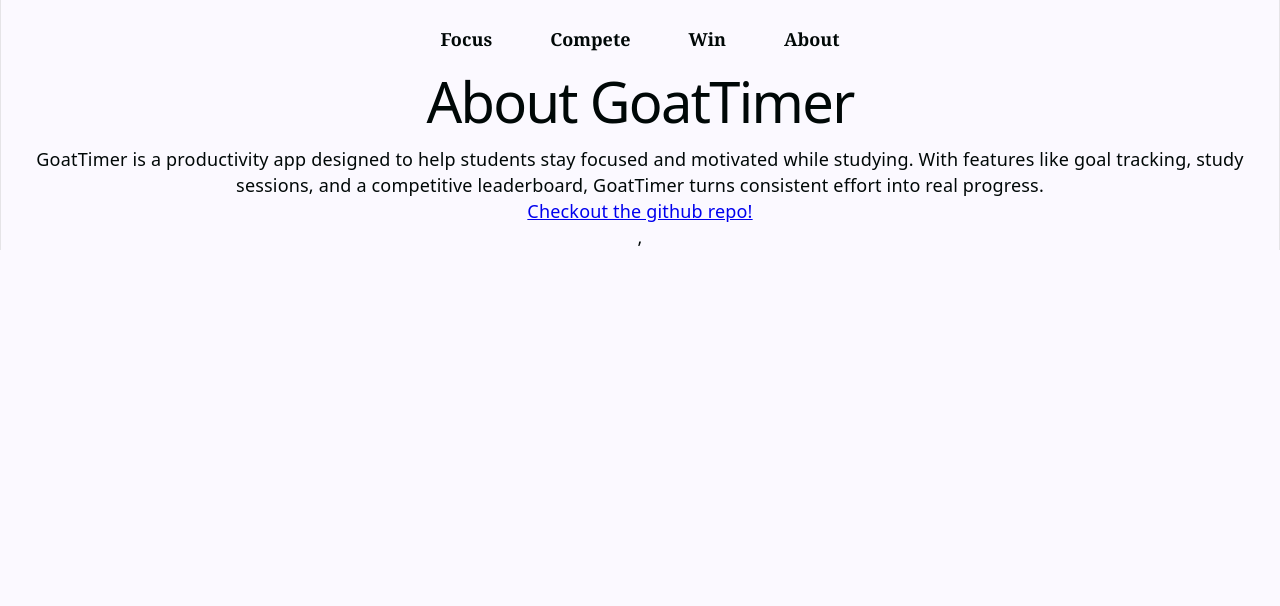
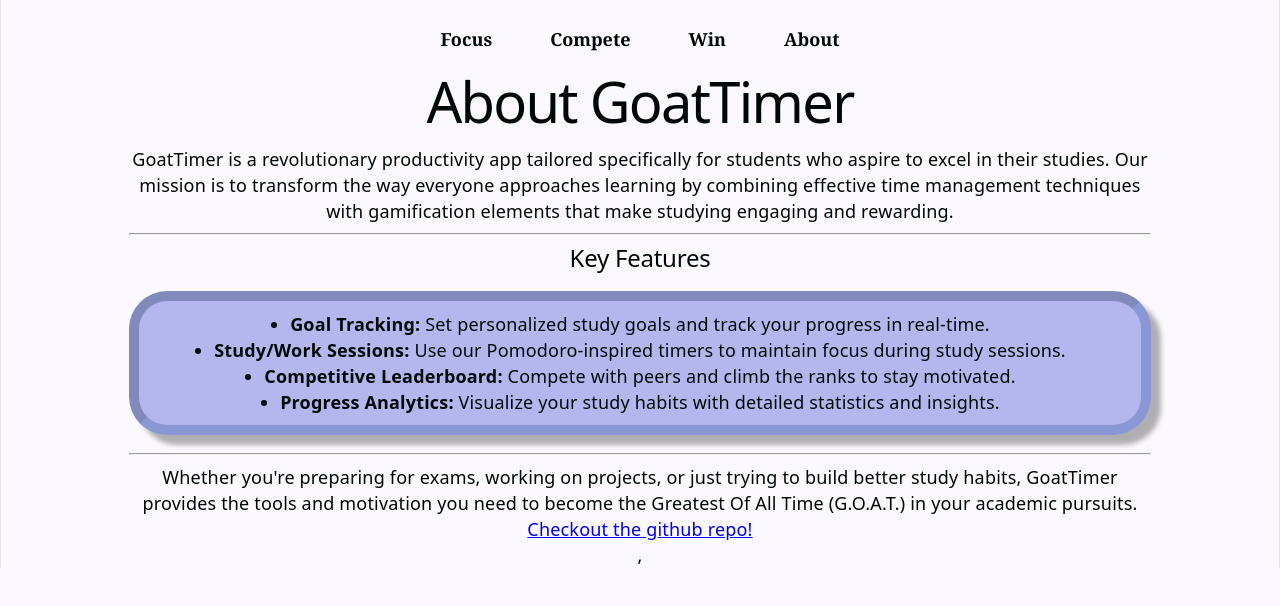
Before and after one commit to Group2Goats/GoatTimer, a React app in the folder packages/frontend/: page /about in a window 1280 px wide. Shown: the top 606 px of the page. Built offline with nearby package versions, Linux system fonts and the light colour scheme; the HTML template or start-up script is replaced by a standard one.

Commit message:
feat: about page

```diff
--- a/packages/frontend/src/components/About.jsx
+++ b/packages/frontend/src/components/About.jsx
@@ -1,12 +1,42 @@
+import styles from "./About.module.css";
+
 function About() {
   return (
-    <div id="about" className="About">
+    <div className={styles.about}>
       <h1>About GoatTimer</h1>
       <p>
-        GoatTimer is a productivity app designed to help students stay focused
-        and motivated while studying. With features like goal tracking, study
-        sessions, and a competitive leaderboard, GoatTimer turns consistent
-        effort into real progress.
+        GoatTimer is a revolutionary productivity app tailored specifically for
+        students who aspire to excel in their studies. Our mission is to
+        transform the way everyone approaches learning by combining effective
+        time management techniques with gamification elements that make studying
+        engaging and rewarding.
+      </p>
+      <hr></hr>
+      <h2>Key Features</h2>
+      <ul className={styles.aboutList}>
+        <li className={styles.aboutItem}>
+          <strong>Goal Tracking:</strong> Set personalized study goals and track
+          your progress in real-time.
+        </li>
+        <li className={styles.aboutItem}>
+          <strong>Study/Work Sessions:</strong> Use our Pomodoro-inspired timers
+          to maintain focus during study sessions.
+        </li>
+        <li className={styles.aboutItem}>
+          <strong>Competitive Leaderboard:</strong> Compete with peers and climb
+          the ranks to stay motivated.
+        </li>
+        <li className={styles.aboutItem}>
+          <strong>Progress Analytics:</strong> Visualize your study habits with
+          detailed statistics and insights.
+        </li>
+      </ul>
+      <hr></hr>
+      <p>
+        Whether you're preparing for exams, working on projects, or just trying
+        to build better study habits, GoatTimer provides the tools and
+        motivation you need to become the Greatest Of All Time (G.O.A.T.) in
+        your academic pursuits.
       </p>
       <a
         href="https://github.com/Group2Goats/GoatTimer"
--- /dev/null
+++ b/packages/frontend/src/components/About.module.css
@@ -0,0 +1,39 @@
+.about{
+    justify-self: center;
+    align-self: center;
+    width: clamp(200px, 80%, 90%)
+}
+
+.aboutList {
+  display: flex;
+  justify-content: center;
+  flex-direction: column;
+  align-items: center;
+  font-family: var(--sans);
+  width: 100%;
+  padding: 10px;
+  background: var(--screen);
+  border-radius: 38px;
+  border: 10px inset rgba(43, 81, 156, 0.3);
+  box-shadow: 10px 10px 5px rgba(0, 0, 0, 0.3);
+}
+
+.aboutItem {
+  text-align: left;
+}
+
+.aboutP {
+    color: var(--social-bg)
+}
+
+.featureShadow {
+  position: absolute;
+  left: 50%;
+  bottom: -26px;
+  transform: translateX(-50%);
+  width: 96%;
+  height: 76%;
+  background: var(--shadow);
+  border-radius: 20px;
+  z-index: 0;
+}
```
